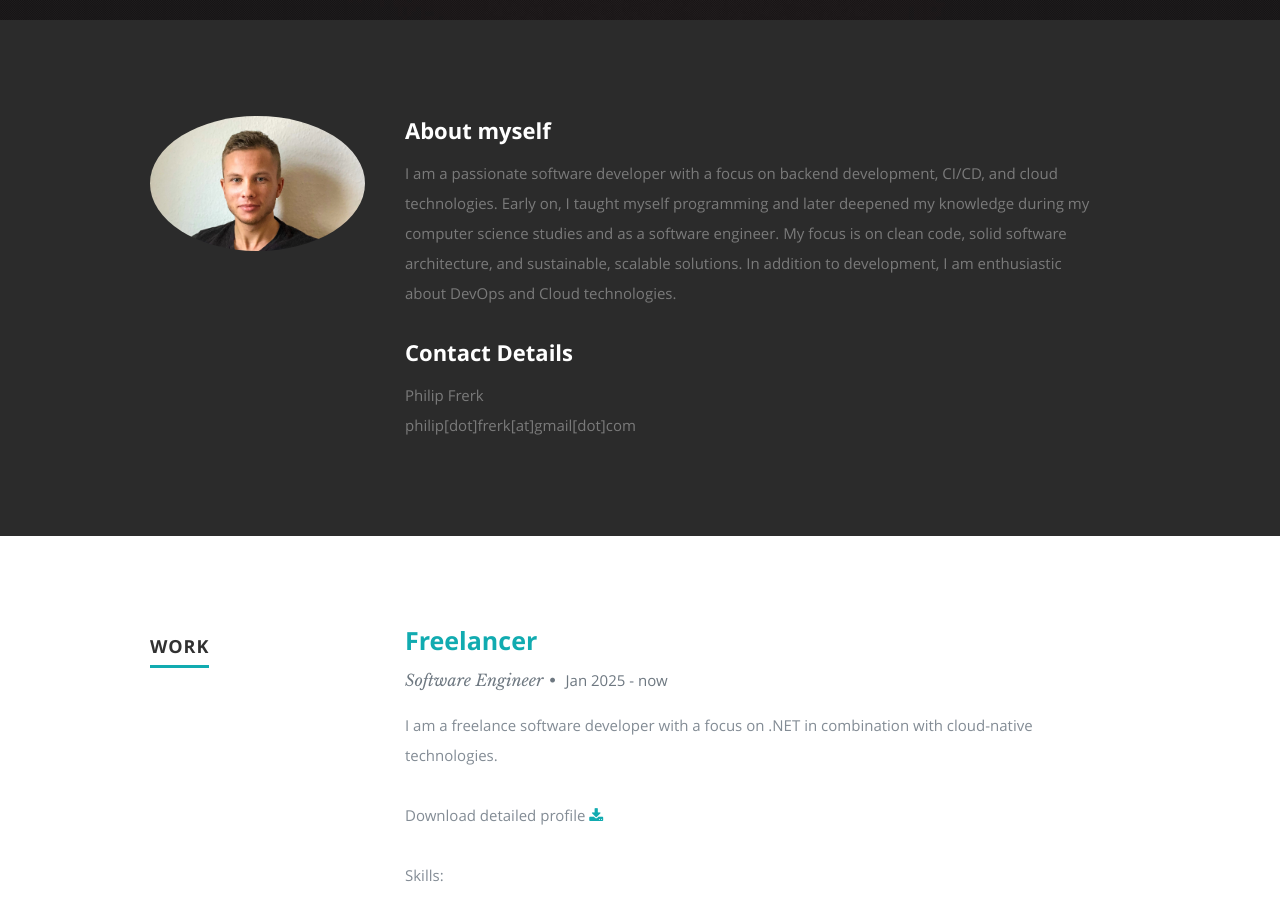
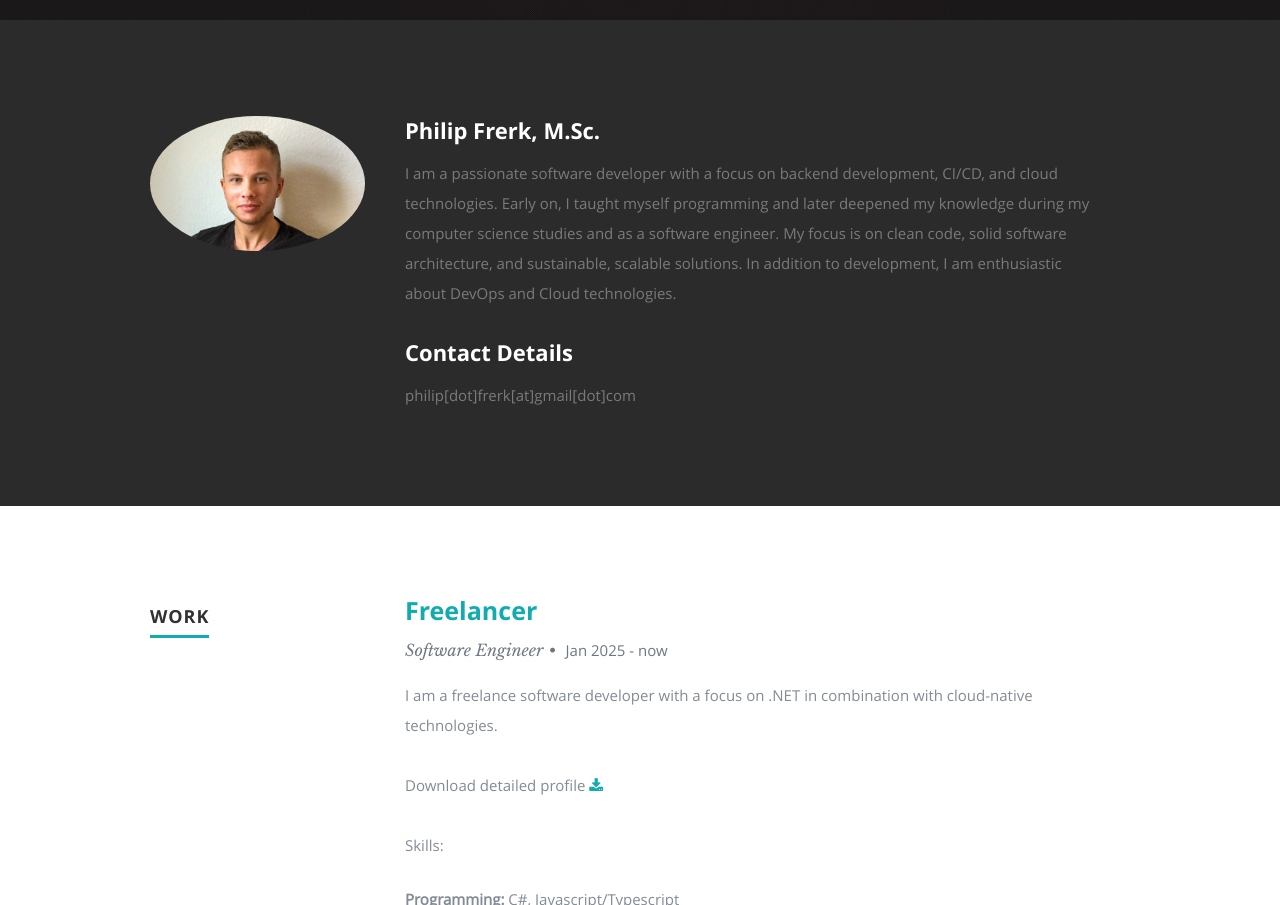
Before and after one commit to ph1l1pF/personal-website, a plain HTML site: page src/index.html in a window 1280 px wide. Shown: the part 780-1685 px from the top of the page. Drawn offline with nearby package versions, Linux system fonts and the light colour scheme.

Commit message:
add m.sc.

```diff
--- a/src/index.html
+++ b/src/index.html
@@ -91,7 +91,7 @@
 
          <div class="nine columns main-col">
 
-            <h2>About myself</h2>
+            <h2>Philip Frerk, M.Sc.</h2>
 
             <p>
                I am a passionate software developer with a focus on backend development, CI/CD, and cloud technologies.
@@ -106,7 +106,6 @@
 
                   <h2>Contact Details</h2>
                   <p class="address">
-						   <span>Philip Frerk</span><br>
                      <span>philip[dot]frerk[at]gmail[dot]com</span>
 					   </p>
 
```
